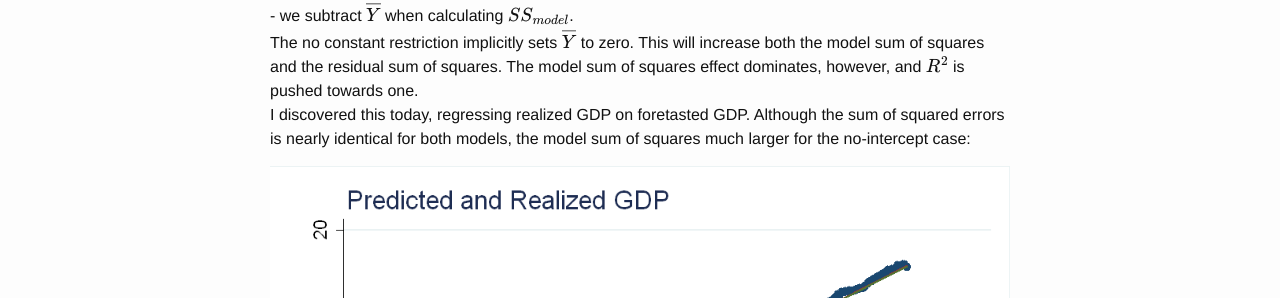
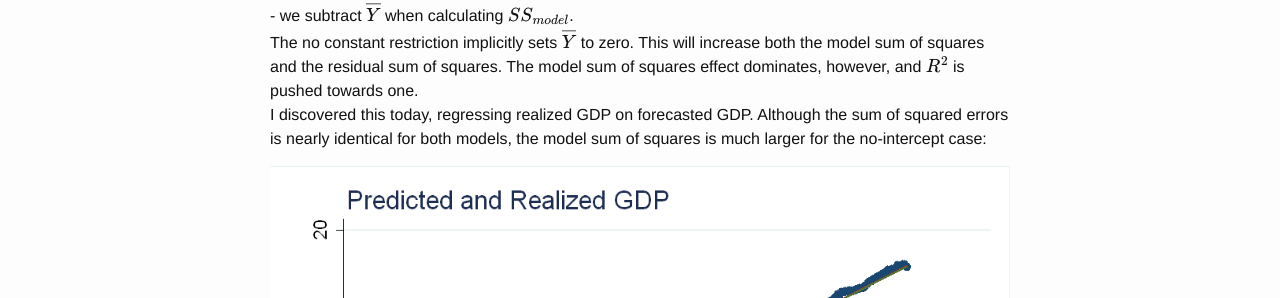
Before and after one commit to mcsammon/mcsammon.github.io, a Jekyll site: the page built from _posts/2016-10-17-constant_regression.markdown, in a window 1280 px wide. Shown: the part 546-844 px from the top of the page. Built offline with Jekyll 4.4.1, drawn with Linux system fonts in a browser that asks for light colours; formulas are drawn with MathJax 3; comment, search, counter and statistics services are not loaded.

Commit message:
Fix typos

```diff
--- a/_posts/2016-10-17-post.markdown
+++ b/_posts/2016-10-17-constant_regression.markdown
@@ -11,7 +11,7 @@ In your first statistics class, you are taught that adding more regressors can n
 This, however, does not apply to the constant term.  At first pass, this seems hard to believe: An unconstrained model should always do at least as well as a constrained model. <br />
 The catch is, the variance explained by the constant term is not included in the calculation of R-squared - we subtract $$\overline{Y}$$ when calculating $$SS_{model}$$. <br />
 The no constant restriction implicitly sets $$\overline{Y}$$ to zero.  This will increase both the model sum of squares and the residual sum of squares.  The model sum of squares effect dominates, however, and $$R^2$$ is pushed towards one.<br />
-I discovered this today, regressing realized GDP on foretasted GDP.  Although the sum of squared errors is nearly identical for both models, the model sum of squares much larger for the no-intercept case:
+I discovered this today, regressing realized GDP on forecasted GDP.  Although the sum of squared errors is nearly identical for both models, the model sum of squares is much larger for the no-intercept case:
 
 ![fig](/Post_Images/10_17_2016/gdp.png)
 
```
